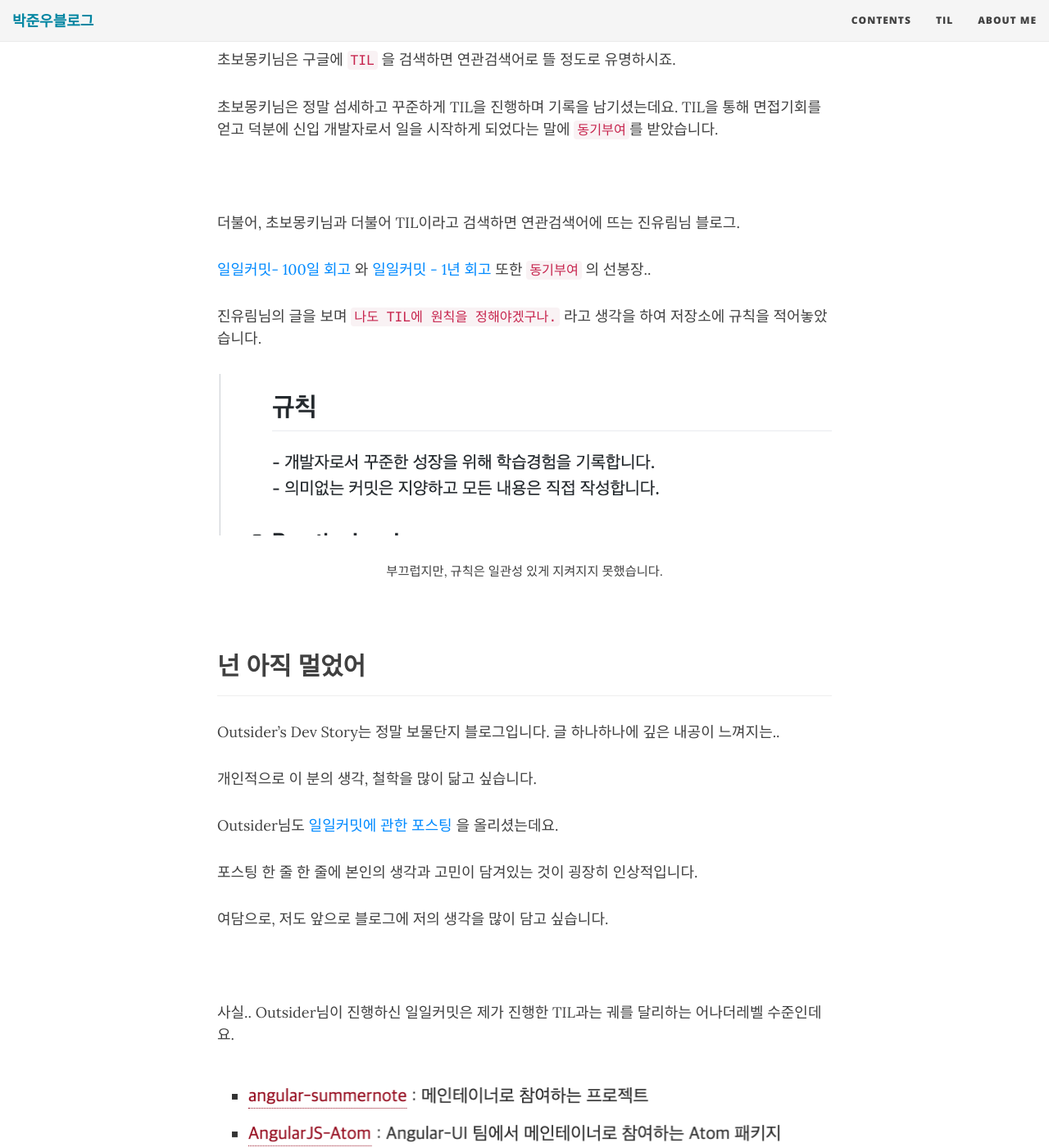
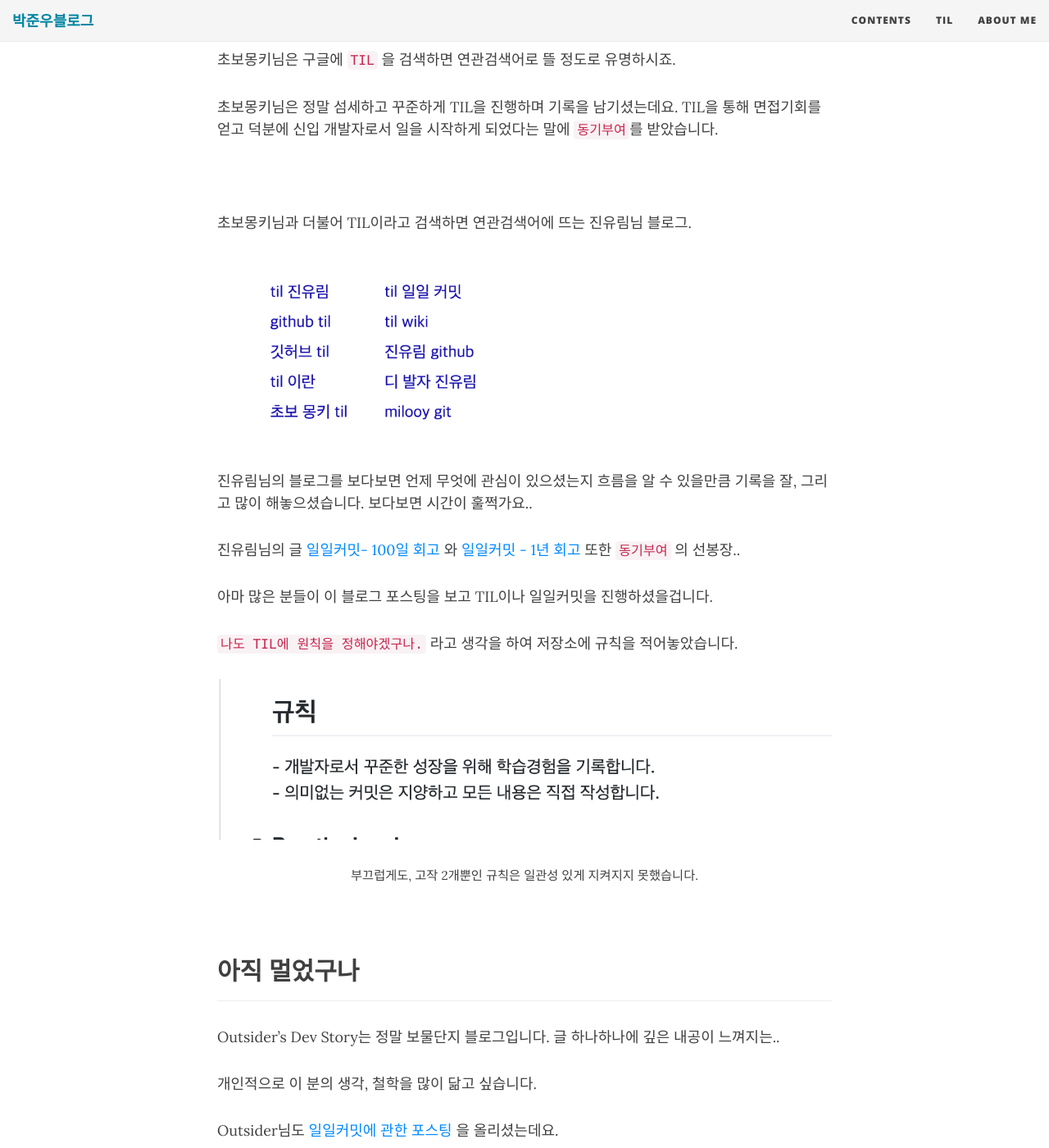
Before and after one commit to JUNWOO45/junwoo45.github.io.archived, a Jekyll site: the page built from _posts/2019-09-10-til_후기.md, in a window 1280 px wide and 1400 px high, scrolled down 1714 px. Shown: the whole window at 82% size. Built offline with Jekyll 4.4.1, drawn with Linux system fonts in a browser that asks for light colours; nearby versions of some CDN libraries; some of the changed text lies outside the part shown.

Commit message:
문맥교정

```diff
--- a/_posts/2019-09-10-til_후기.md
+++ b/_posts/2019-09-10-til_후기.md
@@ -57,21 +57,27 @@
 
 <br />
 
-더불어, 초보몽키님과 더불어 TIL이라고 검색하면 연관검색어에 뜨는 진유림님 블로그.
+초보몽키님과 더불어 TIL이라고 검색하면 연관검색어에 뜨는 진유림님 블로그.
 
-[일일커밋- 100일 회고](https://milooy.wordpress.com/2015/10/08/daily-commit/) 와 [일일커밋 - 1년 회고](https://milooy.wordpress.com/2016/07/02/daily-commit-1-year/) 또한 `동기부여` 의 선봉장..
+![til6](../img/til6.png)
 
-진유림님의 글을 보며 `나도 TIL에 원칙을 정해야겠구나.` 라고 생각을 하여 저장소에 규칙을 적어놓았습니다.
+진유림님의 블로그를 보다보면 언제 무엇에 관심이 있으셨는지 흐름을 알 수 있을만큼 기록을 잘, 그리고 많이 해놓으셨습니다. 보다보면 시간이 훌쩍가요..
+
+진유림님의 글 [일일커밋- 100일 회고](https://milooy.wordpress.com/2015/10/08/daily-commit/) 와 [일일커밋 - 1년 회고](https://milooy.wordpress.com/2016/07/02/daily-commit-1-year/) 또한 `동기부여` 의 선봉장..
+
+아마 많은 분들이 이 블로그 포스팅을 보고 TIL이나 일일커밋을 진행하셨을겁니다.
+
+ `나도 TIL에 원칙을 정해야겠구나.` 라고 생각을 하여 저장소에 규칙을 적어놓았습니다.
 
 ![til1](../img/til1.png)
 
-<small><center>부끄럽지만, 규칙은 일관성 있게 지켜지지 못했습니다.</center></small>
+<small><center>부끄럽게도, 고작 2개뿐인 규칙은 일관성 있게 지켜지지 못했습니다.</center></small>
 
 <br />
 
 
 
-## 넌 아직 멀었어
+## 아직 멀었구나
 
 ---
 
@@ -89,7 +95,7 @@
 
 
 
-사실.. Outsider님이 진행하신 일일커밋은 제가 진행한 TIL과는 궤를 달리하는 어나더레벨 수준인데요.
+Outsider님이 진행하신 일일커밋은 제가 진행한 TIL과는 궤를 달리하는 어나더레벨 수준인데요.
 
 ![til2](../img/til3.png)
 
@@ -103,9 +109,9 @@
 
 joshua 님의 [2017년 회고](http://blog.devjoshua.me/2017/12/28/171228-2017년회고/) 에는 **1일 1커밋, 그리고 학습에 실패한 경험** 이라는 주제가 있습니다.
 
-1년간 TIL을 진행한 지금와서야 더더욱 깨닫고 공감이 많이 가는 글입니다.
+1년간 TIL을 진행한 지금에 와서야 더더욱 깨닫고 공감이 많이 가는 글입니다.
 
-`학습에 실패한 경험`은 우아한형제들 기술 블로그의 [남규진님이 쓰신 글](http://woowabros.github.io/experience/2017/12/11/how-to-study.html) 에서도 뼈를 맞아서 많이 아팠던 내용입니다.(~~...흙~~)
+`학습에 실패한 경험`은 우아한형제들 기술 블로그의 [남규진님이 쓰신 글](http://woowabros.github.io/experience/2017/12/11/how-to-study.html) 에서도 뼈를 맞아서 많이 아팠던 내용인데요(..🥊 )
 
 저도 단순히 1일1커밋을 채우기위해, 컨트리뷰션에 잔디를 심기위해 TIL을 작성한 경험이 있습니다.
 
@@ -165,7 +171,7 @@
 
 그래서 반성의 일환으로 TIL에서 일일커밋으로 방향을 조금 전환해보려합니다.
 
-TIL은 `지식정리`의 느낌이 강한 반면, 일일커밋은 왠지 모르게 `코드 위의 전투적인 느낌`이 강해서요. ~~저는 강해질겁니다.~~
+TIL은 `지식정리`의 느낌이 강한 반면, 일일커밋은 왠지 모르게 `코드 위의 전투적인 느낌`이 강해서요. ~~저는 강해질겁니다. 그리고 돌겨ㄱ...~~
 
 <br />
 
@@ -185,17 +191,19 @@
 
 저 잔디 어딘가에서 결혼을 하기도했고, 아주 귀여운 제 딸이 태어나기도 했습니다.
 
-신혼여행에서 TIL을 할 수 있게 허락해준 와이프의 너그러운 마음도 저기 잔디 어딘가에 같이 심어져있기두 하구요. ~~지금은 새벽 3시.. 인간의 감성이 가장 풍부한 시간..~~
+신혼여행에서 TIL을 할 수 있게 허락해준 와이프의 너그러운 허락도 저기 잔디 어딘가에 같이 심어져있기두 하겠네요. ~~지금은 새벽 3시.. 인간의 감성이 가장 풍부한 시간..~~
 
-매일 저 작은 빈 칸을 채우기위해 무언가라도 공부하고, 공부했던 것을 다시 정리해본다는 것.
+매일 저 작은 빈 칸을 채우기위해 무언가라도 공부하고 공부했던 것을 다시 정리해보는 것.
 
-그게 조금씩 습관이 되고 있다는게 뿌듯해서요.
+그게 조금씩 습관이 되고 있다는게 뿌듯하고, 작지만 매일 성취감을 얻는다는게 발전에 도움이 되리라 믿습니다.
 
 
 
 ------
 
-글을 뭐 어떻게 마무리 지어야 할지 모르겠네요.
+글을 어떻게 마무리 지어야 할지 모르겠네요.
+
+읽어주셔서 감사합니다!
 
 아, 문맥교정을 몇 번이나 거쳐야할 야생의 거친 글이어서 `어?이런 내용이 있었던거같은데 어디갔지??` 하실 수 있습니다.
 
```
Also changed, not shown: img/til6.png (added).
